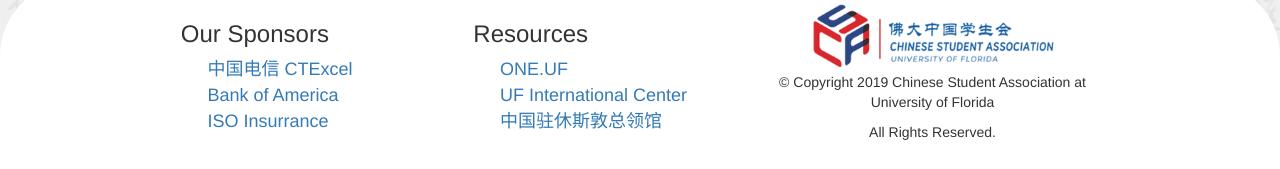
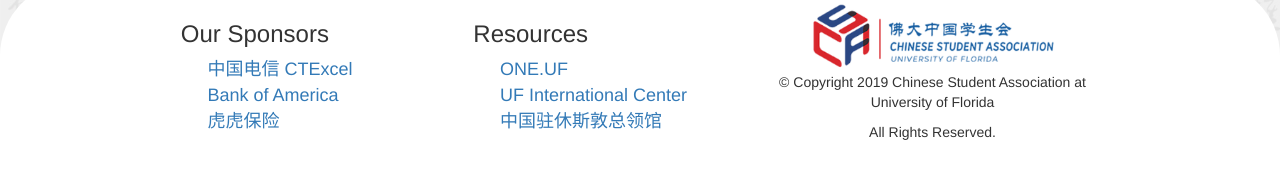
Before and after one commit to ufcsa/ufcsa.github.io, a Jekyll site: the page built from index.html, in a window 1280 px wide and 1012 px high. Shown: the part 840-1009 px from the top of the window. Built offline with Jekyll 4.4.1, drawn with Linux system fonts in a browser that asks for light colours; nearby versions of some CDN libraries.

Commit message:
update sponsor info

```diff
--- a/_includes/footer.html
+++ b/_includes/footer.html
@@ -7,7 +7,7 @@
           <li><a href="https://www.ctexcel.us/" target="_blank">中国电信 CTExcel</a></li>
           <li><a href="https://promo.bankofamerica.com/student-banking/zh-hans/" target="_blank">
             Bank of America</a></li>
-          <li><a href="https://www.isoa.org/" target="_blank">ISO Insurrance</a></li>
+          <li><a href="https://tigerless.com/" target="_blank">虎虎保险</a></li>
         </ul>
       </div>
       <div class="col-sm-3">
```
